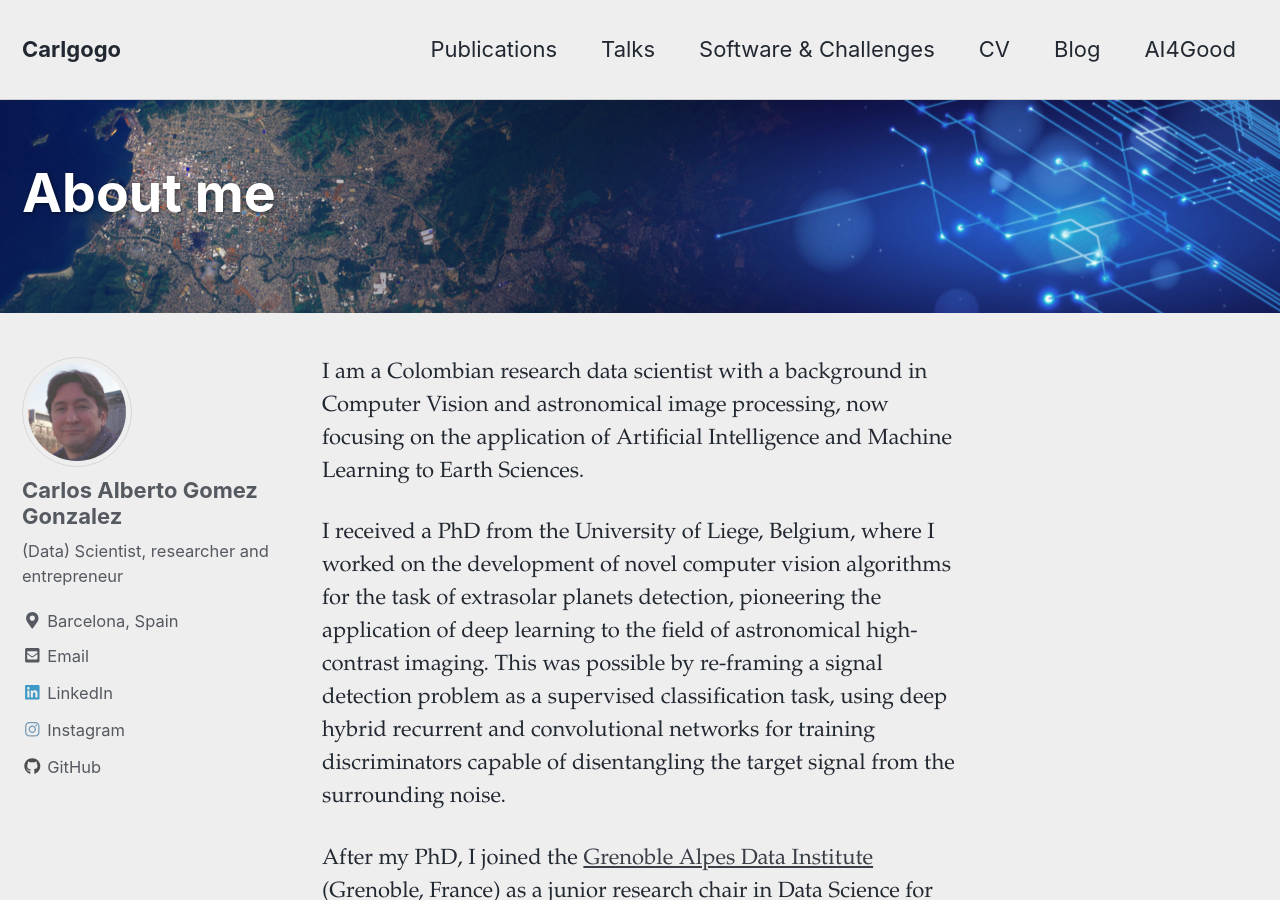
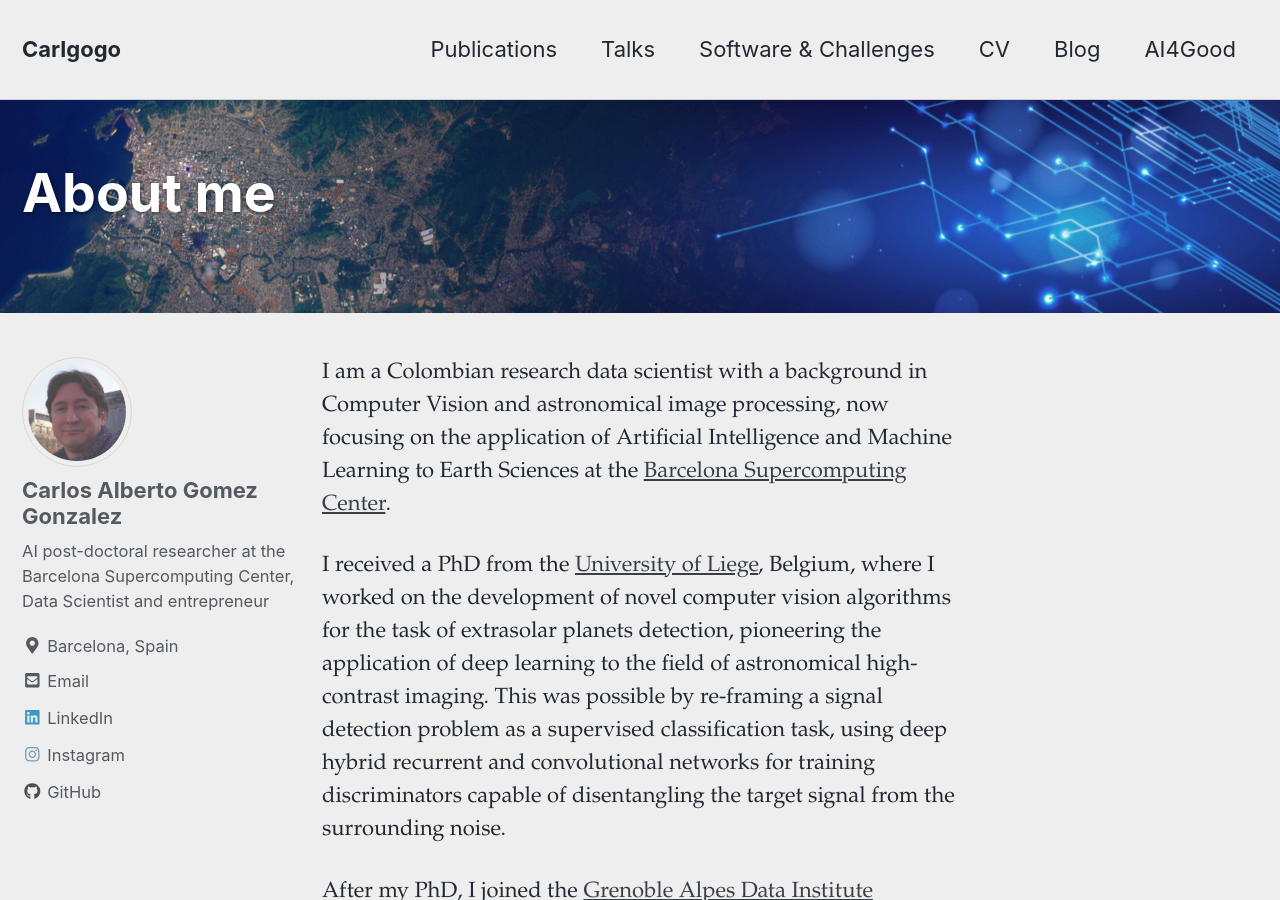
Before and after one commit to carlos-gg/carlos-gg.github.io, a Jekyll site: the page built from index.md, in a window 1280 px wide and 900 px high. Built offline with Jekyll 4.4.1, drawn with Linux system fonts in a browser that asks for light colours; nearby versions of some CDN libraries; our own code applies the rules of GitHub Pages for plain Markdown files; the list of posts is cut into pages by our own code.

Commit message:
updating affiliation

```diff
--- a/_config.yml
+++ b/_config.yml
@@ -33,7 +33,7 @@ analytics:
 author:
   name             : "Carlos Alberto Gomez Gonzalez"
   avatar           : "/assets/images/bio-photo.jpg"
-  bio              : "(Data) Scientist, researcher and entrepreneur"
+  bio              : "AI post-doctoral researcher at the Barcelona Supercomputing Center, Data Scientist and entrepreneur"
   email            : carlosgg33@gmail.com
   uri              : #"https://carlgogo.github.io"
   location         : "Barcelona, Spain"
--- a/index.md
+++ b/index.md
@@ -1,6 +1,6 @@
-I am a Colombian research data scientist with a background in Computer Vision and astronomical image processing, now focusing on the application of Artificial Intelligence and Machine Learning to Earth Sciences.
+I am a Colombian research data scientist with a background in Computer Vision and astronomical image processing, now focusing on the application of Artificial Intelligence and Machine Learning to Earth Sciences at the [Barcelona Supercomputing Center](https://www.bsc.es).
 
-I received a PhD from the University of Liege, Belgium, where I worked on the development of novel computer vision algorithms for the task of extrasolar planets detection, pioneering the application of deep learning to the field of astronomical high-contrast imaging. This was possible by re-framing a signal detection problem as a supervised classification task, using deep hybrid recurrent and convolutional networks for training discriminators capable of disentangling the target signal from the surrounding noise.
+I received a PhD from the [University of Liege](https://www.uliege.be/), Belgium, where I worked on the development of novel computer vision algorithms for the task of extrasolar planets detection, pioneering the application of deep learning to the field of astronomical high-contrast imaging. This was possible by re-framing a signal detection problem as a supervised classification task, using deep hybrid recurrent and convolutional networks for training discriminators capable of disentangling the target signal from the surrounding noise.
 
 After my PhD, I joined the [Grenoble Alpes Data Institute](https://data-institute.univ-grenoble-alpes.fr/) (Grenoble, France) as a junior research chair in Data Science for Earth, Space and Environmental sciences. The enriching experience of these past two years allowed me to diversify my research interests and to expand my comfort zone when it comes to carrying out cross- and multi-disciplinary research projects. My work at the Grenoble Alpes Data Institute consisted in interfacing scientific data analysis and machine learning, drawing inspiration from the AI literature to create innovative algorithms for multi-dimensional data processing (e.g. image sequences with temporal, spectral or other additional dimensions). My interest in open research led me to spend my time developing open-source scientific computing [tools](https://github.com/carlgogo/), organizing or participating in data [challenges](https://exoplanet-imaging-challenge.github.io/) and spreading the word about [open research practices](https://grenoble-alpes-data-institute.github.io/2018-05-31-grenoble-software-carpentry/).
 
```
